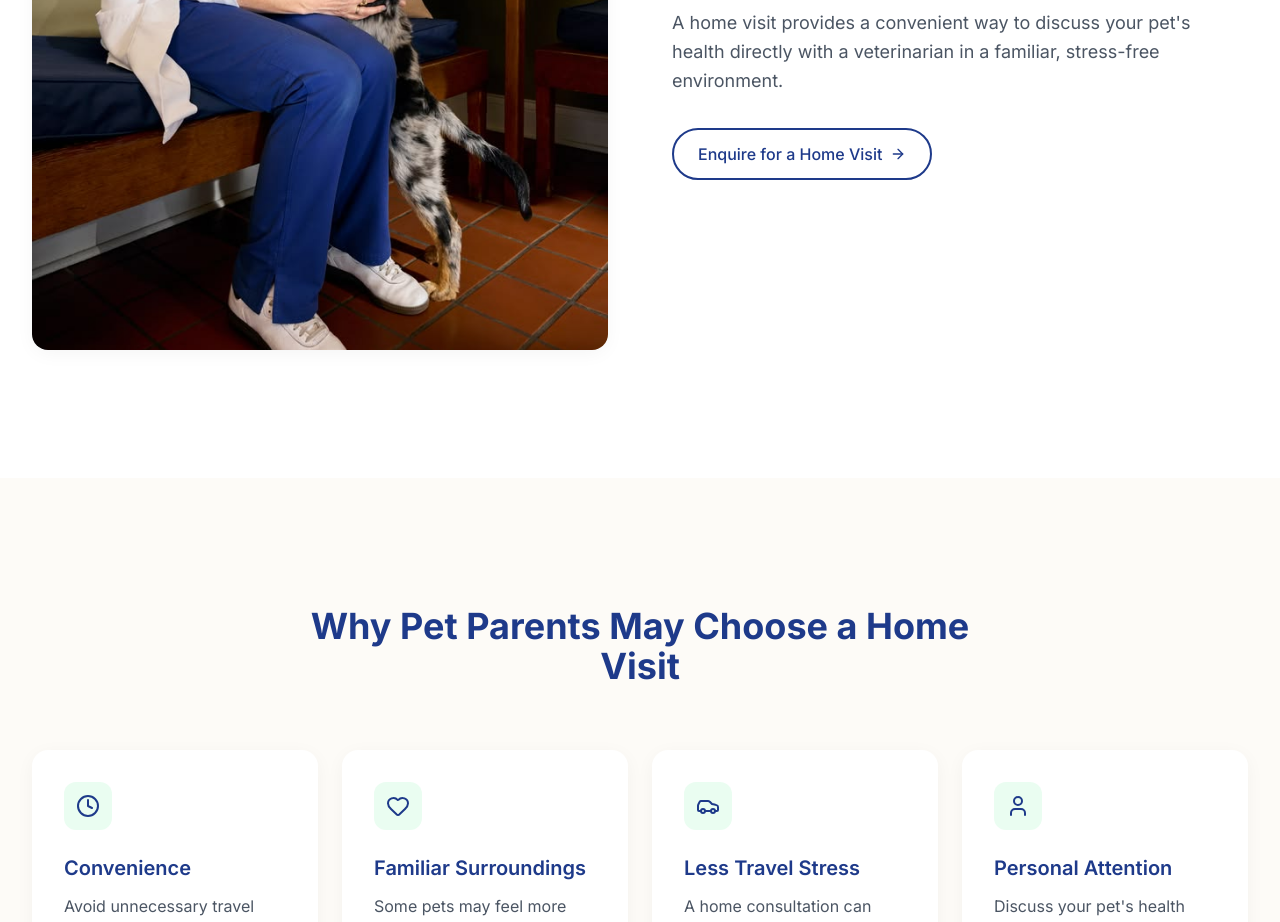
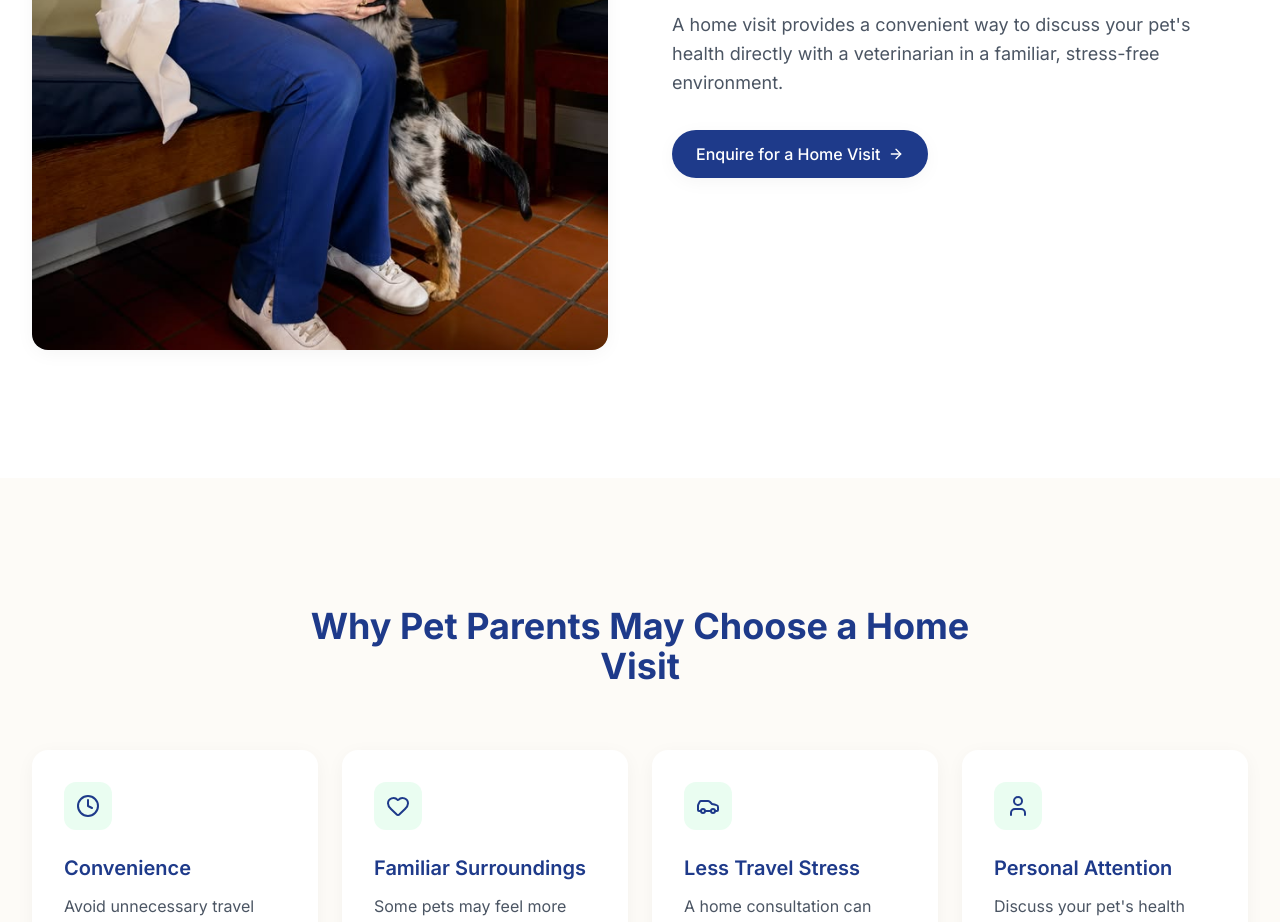
Before and after one commit to happypuppypetclinic-eng/-HAPPY-PUPPY-PETS-CLINIC, a Next.js app: page /vet-at-home in a window 1280 px wide. Shown: the part 1320-2242 px from the top of the page. Built offline with nearby package versions, Linux system fonts and the light colour scheme.

Commit message:
Fix duplicate JSX attribute

```diff
--- a/src/app/vet-at-home/page.tsx
+++ b/src/app/vet-at-home/page.tsx
@@ -98,7 +98,7 @@ export default function VetAtHomePage() {
                 A home visit provides a convenient way to discuss your pet&apos;s health directly with a veterinarian in a familiar, stress-free environment.
               </p>
             </div>
-            <BaseButton asAnchor href="/contact?service=Veterinary+Home+Visits" variant="primary" variant="outline" className="group">
+            <BaseButton asAnchor href="/contact?service=Veterinary+Home+Visits" variant="primary" className="group">
               Enquire for a Home Visit
               <ArrowRight className="w-4 h-4 ml-2 group-hover:translate-x-1 transition-transform" />
             </BaseButton>
```
